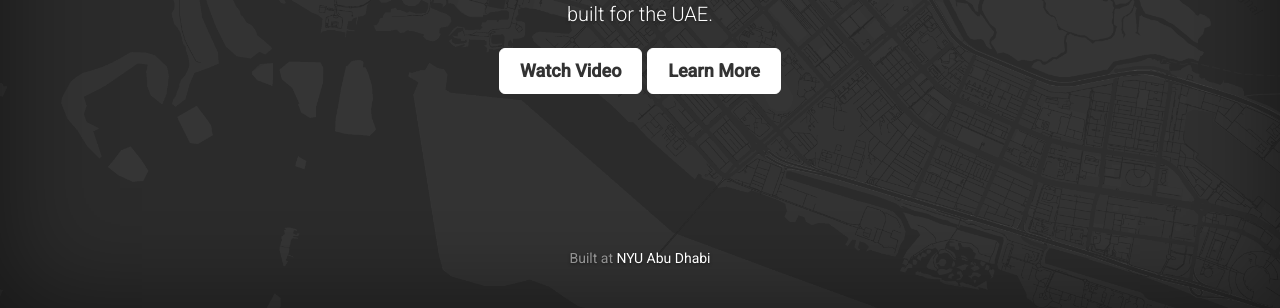
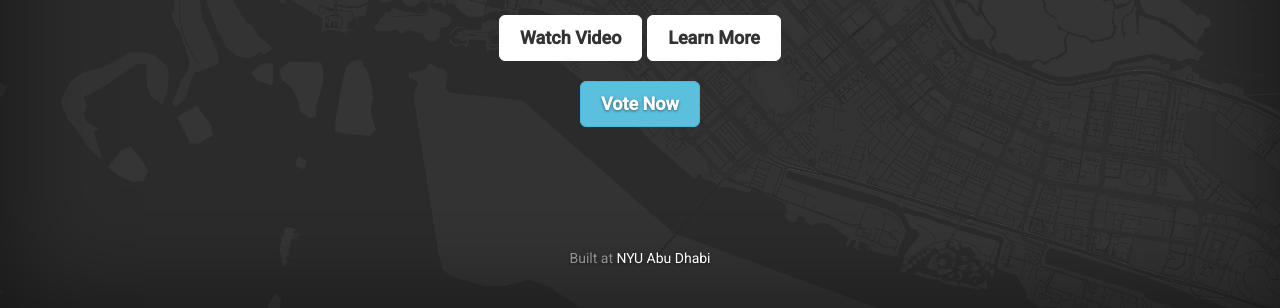
Before and after one commit to kennysong/RoadWatchLanding, a plain HTML site: page index.html in a window 1280 px wide. Shown: the part 492-800 px from the top of the page. Drawn offline with Linux system fonts and the light colour scheme.

Commit message:
Added voting button:

```diff
--- a/index.html
+++ b/index.html
@@ -46,6 +46,9 @@
             <a href="https://www.youtube.com/watch?v=dvr-aHwhmAs" id="video-btn" class="btn btn-lg btn-default">Watch Video</a>
             <a href="/about" id="video-btn" class="btn btn-lg btn-default">Learn More</a>
           </p>
+          <p class="lead">
+            <a href="https://indoor.techideas.net/voting/" class="btn btn-lg btn-info" target="_blank">Vote Now</a>
+          </p>
         </div>
 
         <div class="mastfoot">
```
